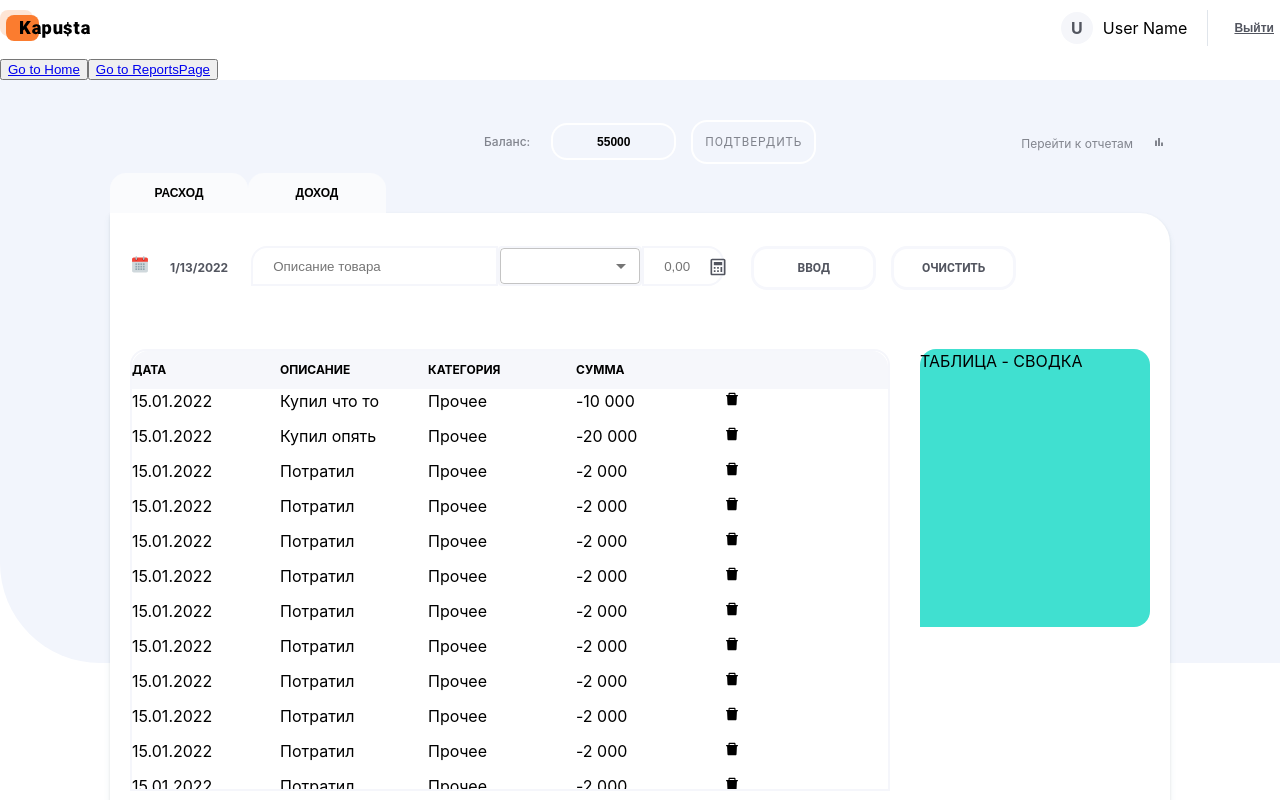
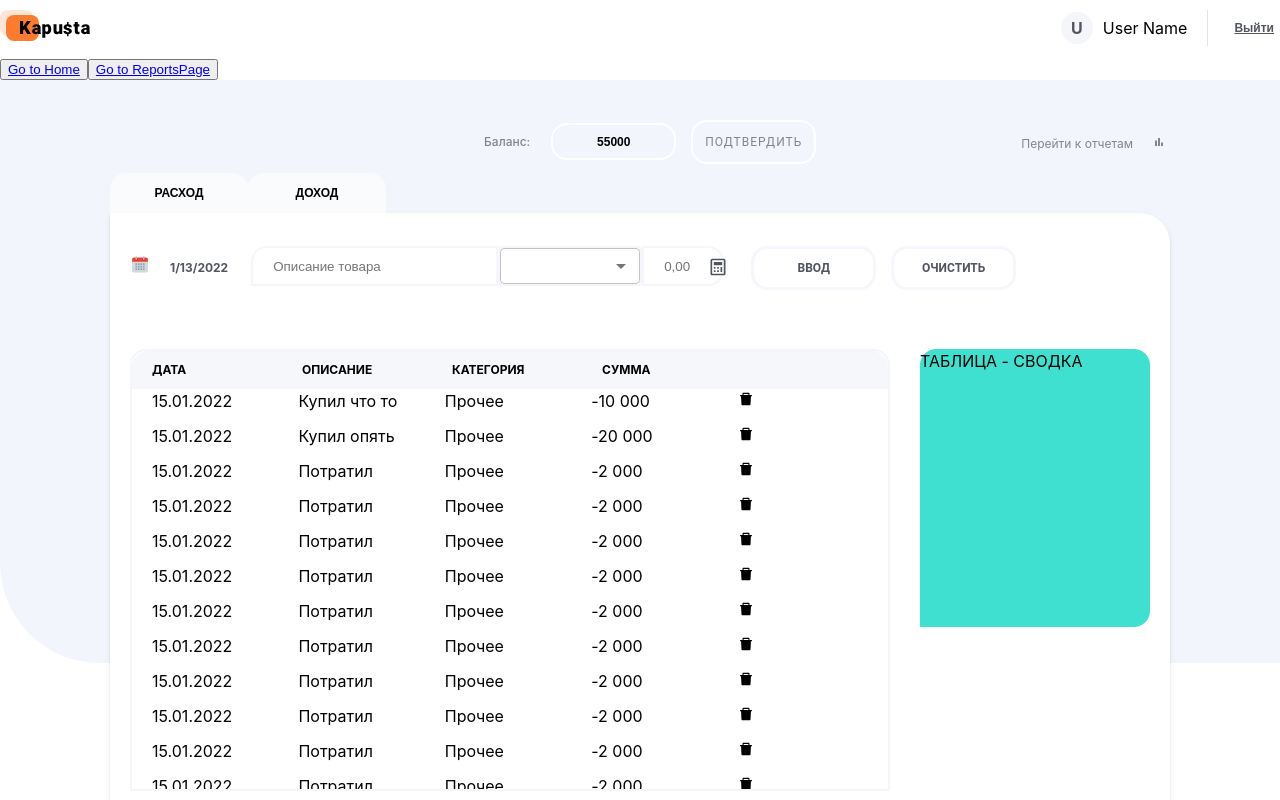
Before and after one commit to NikOroferov/team8_react_project, a React (Create React App) app: page /cashflow in a window 1280 px wide. Shown: the top 800 px of the page. Built offline with nearby package versions, Linux system fonts and the light colour scheme.

Commit message:
scrollbar

```diff
--- a/src/components/TableCashflo/TableCashflo.js
+++ b/src/components/TableCashflo/TableCashflo.js
@@ -9,9 +9,11 @@ import { AiFillDelete } from 'react-icons/ai';
 import s from './TableCashflo.module.css';
 
 const Styles = styled.div`
+  /* width: 0; */
   .table {
     display: inline-block;
     border-spacing: 0;
+    /* border: 1px solid black; */
 
     .tr {
       :last-child {
@@ -23,7 +25,7 @@ const Styles = styled.div`
     }
 
     .th,
-    tableBox .td {
+    .td {
       margin: 0;
       padding: 0.5rem;
       border-bottom: 1px solid black;
@@ -31,19 +33,18 @@ const Styles = styled.div`
 
       :last-child {
         border-right: 1px solid black;
-        color: red;
       }
     }
   }
 `;
 
 function Table({ columns, data }) {
-  const defaultColumn = useMemo(
-    () => ({
-      width: 148,
-    }),
-    [],
-  );
+  //   const defaultColumn = useMemo(
+  //     () => ({
+  //       width: 148,
+  //     }),
+  //     [],
+  //   );
 
   const scrollBarSize = useMemo(() => scrollbarWidth(), []);
 
@@ -58,7 +59,7 @@ function Table({ columns, data }) {
     {
       columns,
       data,
-      defaultColumn,
+      // defaultColumn,
     },
     useBlockLayout,
   );
@@ -101,12 +102,12 @@ function Table({ columns, data }) {
         ))}
       </div>
 
-      <div {...getTableBodyProps()}>
+      <div {...getTableBodyProps()} className={s.boxLine}>
         <FixedSizeList
           height={400}
           itemCount={rows.length}
           itemSize={35}
-          width={totalColumnsWidth + scrollBarSize}
+          width={totalColumnsWidth + scrollBarSize - 18}
         >
           {RenderRow}
         </FixedSizeList>
--- a/src/components/TableCashflo/TableCashflo.module.css
+++ b/src/components/TableCashflo/TableCashflo.module.css
@@ -1,13 +1,13 @@
-.tabCashflow {
+/* .tabCashflow {
   width: 780px;
   height: 384px;
   background-color: var(--secondaryBackgroundColor);
   border-radius: 16px 16px 0 0;
   margin-right: 30px;
-  /* max-height: 400px; */
-}
 
-.headTabl {
+} */
+
+/* .headTabl {
   font-size: 12px;
   line-height: 1.17;
   font-weight: 700;
@@ -16,13 +16,13 @@
   text-align: left;
   color: #000000;
   text-transform: uppercase;
-}
+} */
 
-.line {
+/* .line {
   height: 40px;
   background-color: var(--mainBackgroundColor);
   outline: solid 1px var(--mainBackgroundColor);
-}
+} */
 
 /* ///////////////////// */
 
@@ -44,6 +44,7 @@
 .tablHead {
   background-color: var(--secondaryBackgroundColor);
   border-radius: 16px 16px 0 0;
+  padding-left: 20px;
 }
 
 .trHeadTabl {
@@ -68,3 +69,10 @@
 .tdTabLine {
   height: 40px;
 }
+
+.boxLine {
+  padding-left: 20px;
+  /* padding-right: 20px; */
+}
+
+/* стиль сктрола */
--- a/src/index.css
+++ b/src/index.css
@@ -100,7 +100,20 @@ img {
   max-width: 100%;
   display: block;
 }
-tr {
-  width: 0;
-  display: block;
+
+
+::-webkit-scrollbar {
+  width: 6px;
+  height: 8px;
+ background-color: #F5F6FB);
 }
+
+::-webkit-scrollbar-thumb {
+  background-color: #FF751D;
+  border-radius: 9em;
+}
+
+/* ::-webkit-scrollbar-thumb:hover :focus{
+   background-color: #253861;
+   width: 18px;
+} */
```
